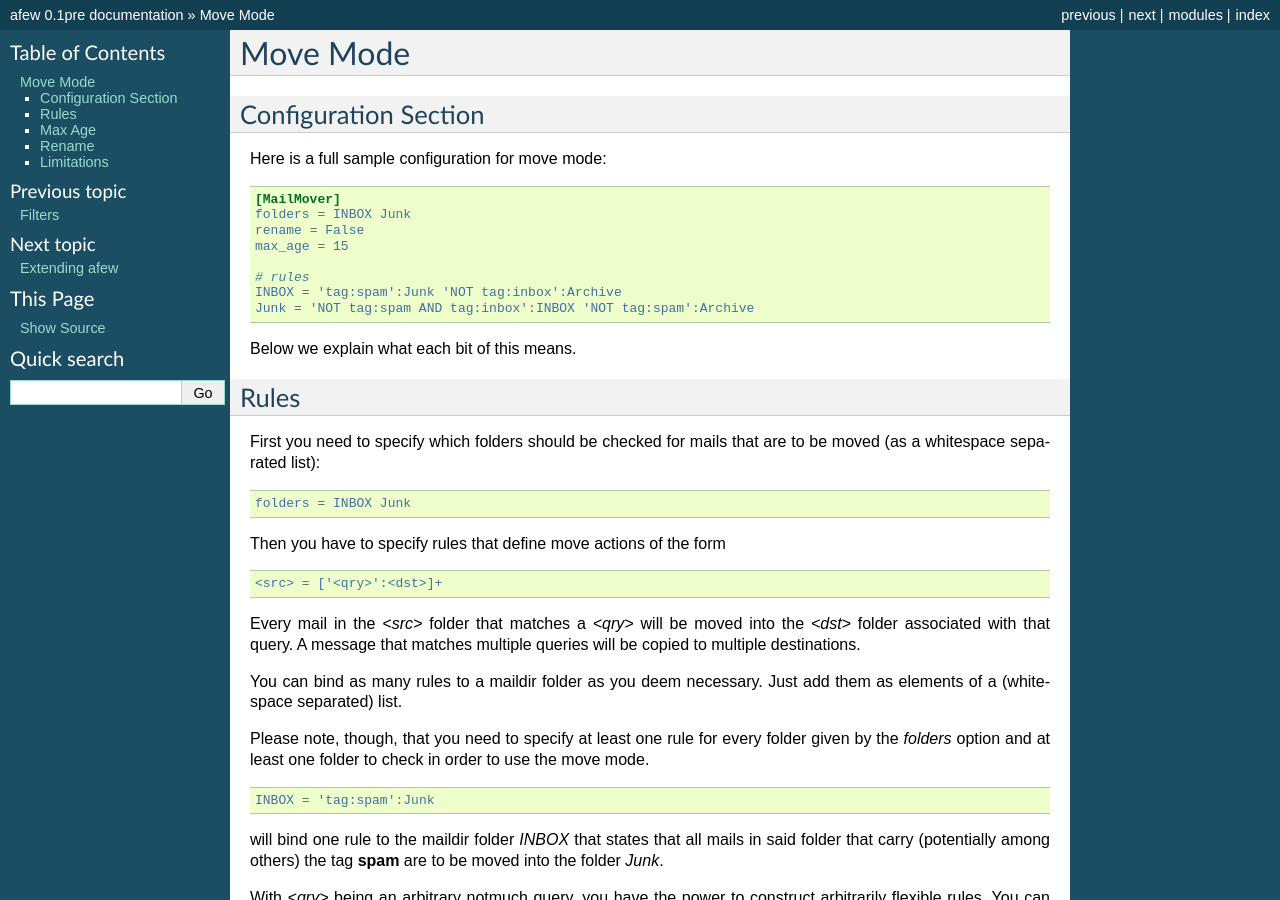
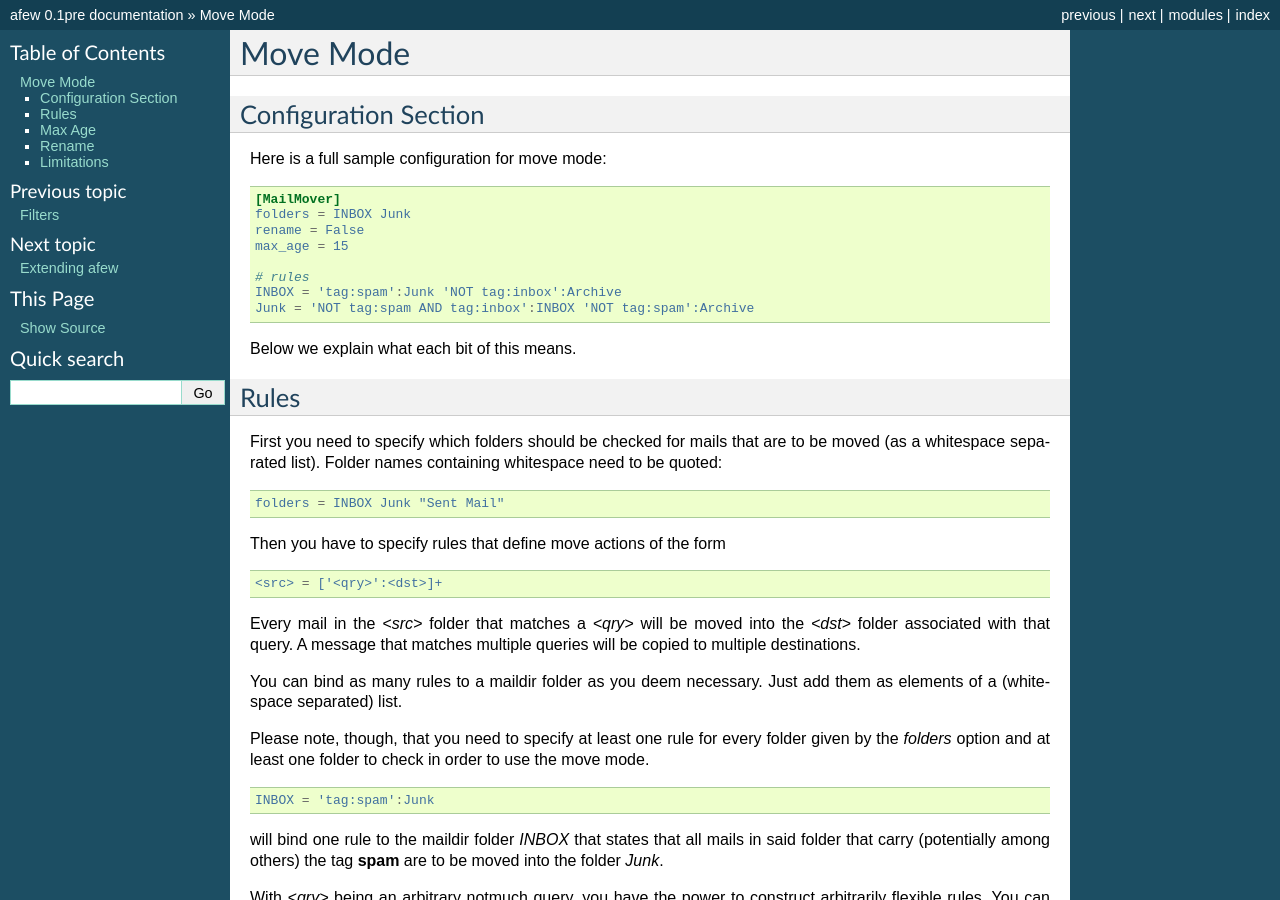
Before and after one commit to afewmail/afew, a Sphinx documentation site: the page built from docs/source/move_mode.rst, in a window 1280 px wide and 900 px high. Built offline with Sphinx 7.4.7, drawn with Linux system fonts in a browser that asks for light colours.

Commit message:
Document added syntax
This change updates the MailMover documentation to explain how to deal
with folder names that contain whitespace.

Signed-off-by: Nicolas Bock <nicolasbock@gmail.com>

```diff
--- a/docs/source/move_mode.rst
+++ b/docs/source/move_mode.rst
@@ -22,12 +22,13 @@ Below we explain what each bit of this means.
 Rules
 -----
 
-First you need to specify which folders should be checked for mails that are to
-be moved (as a whitespace separated list):
+First you need to specify which folders should be checked for mails
+that are to be moved (as a whitespace separated list). Folder names
+containing whitespace need to be quoted:
 
 .. code-block:: ini
 
-    folders = INBOX Junk
+    folders = INBOX Junk "Sent Mail"
 
 Then you have to specify rules that define move actions of the form
 
```
